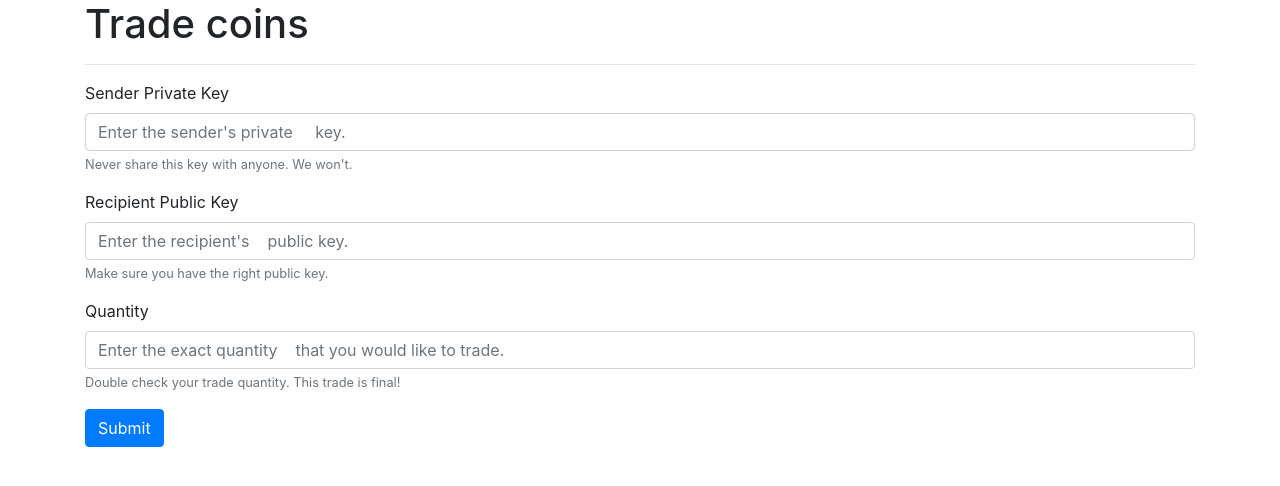
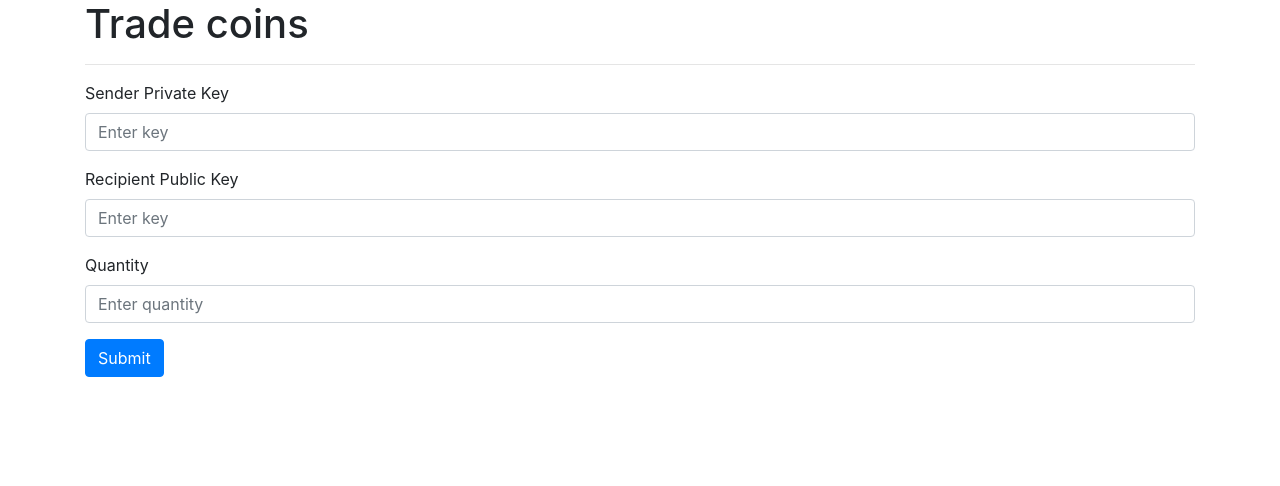
Before and after one commit to ericharmeling/photoblocks, a Flask app: page /trade in a window 1280 px wide. Shown: the part 56-542 px from the top of the page. Run offline with Flask 2, Linux system fonts and the light colour scheme; some libraries are stand-ins or nearby versions.

Commit message:
Form help removed

```diff
--- a/templates/trade.html
+++ b/templates/trade.html
@@ -3,25 +3,18 @@
 {% block body %}
 <h1>Trade coins</h1>
 <hr>
-<form>
+<form action="{{ url_for('transaction') }}" method="post">
   <div class="form-group">
     <label for="sender">Sender Private Key</label>
-    <input class="form-control" id="sender" aria-describedby="senderHelp" placeholder="Enter the sender's private
-     key.">
-    <small id="senderHelp" class="form-text text-muted">Never share this key with anyone. We won't.</small>
+    <input class="form-control" id="sender" aria-describedby="senderHelp" placeholder="Enter key">
   </div>
   <div class="form-group">
     <label for="recipient">Recipient Public Key</label>
-    <input class="form-control" id="recipient" aria-describedby="recipientHelp" placeholder="Enter the recipient's
-    public key.">
-    <small id="recipientHelp" class="form-text text-muted">Make sure you have the right public key.</small>
+    <input class="form-control" id="recipient" aria-describedby="recipientHelp" placeholder="Enter key">
   </div>
   <div class="form-group">
     <label for="quantity">Quantity</label>
-    <input class="form-control" id="quantity" aria-describedby="quantityHelp" placeholder="Enter the exact quantity
-    that you would like to trade.">
-    <small id="quantityHelp" class="form-text text-muted">Double check your trade quantity. This trade is final!
-    </small>
+    <input class="form-control" id="quantity" aria-describedby="quantityHelp" placeholder="Enter quantity">
   </div>
   <button class="btn btn-primary">Submit</button>
 </form>
```
